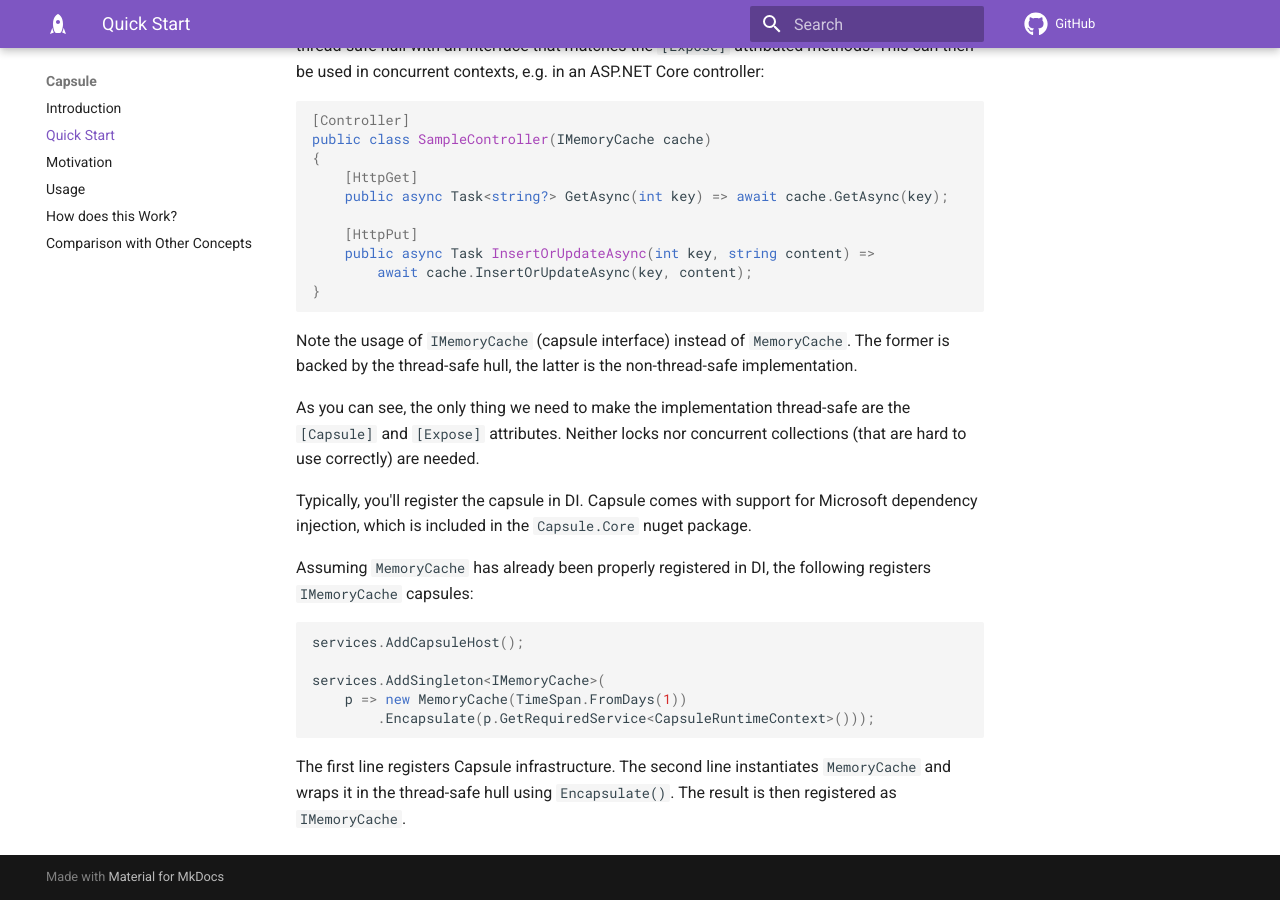
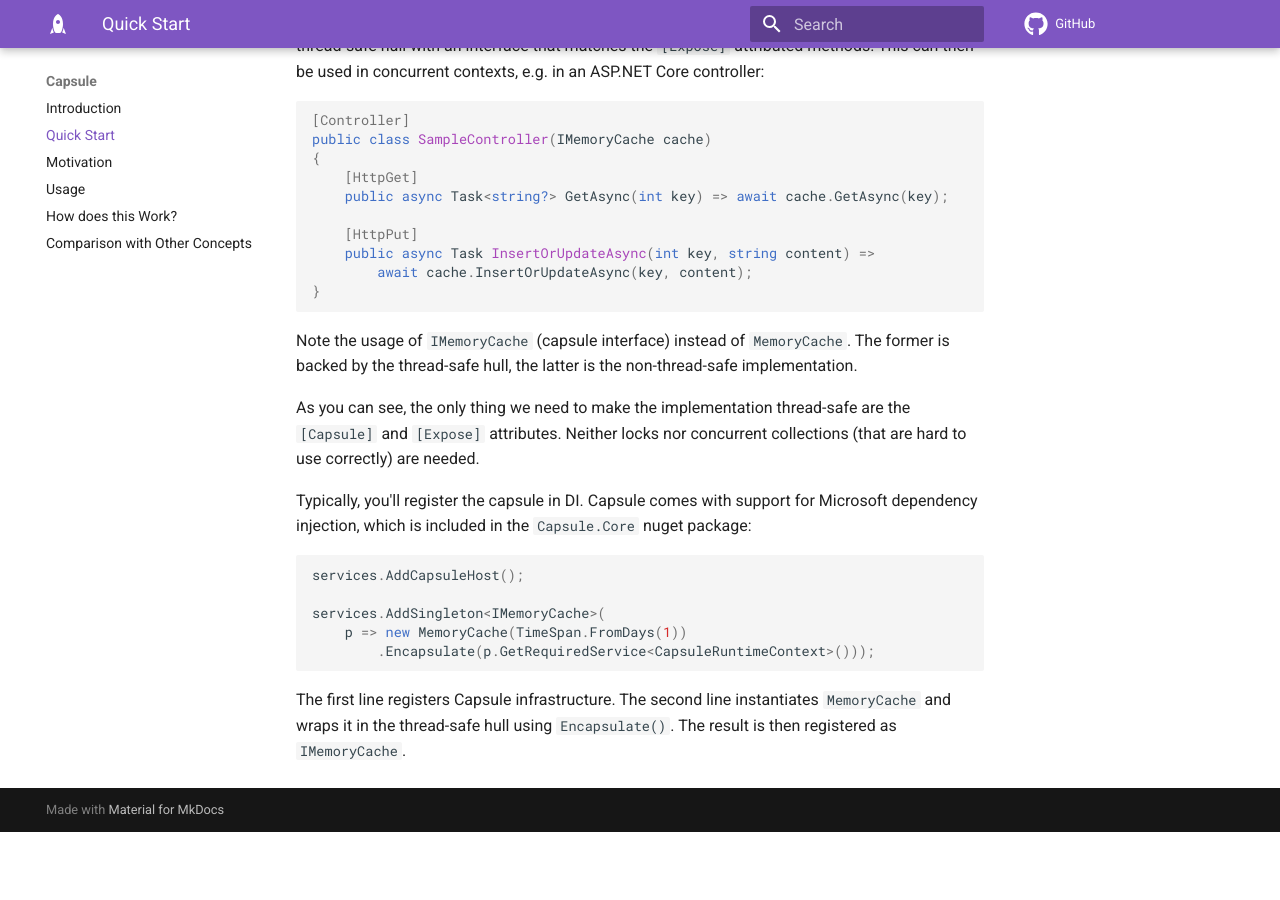
Before and after one commit to thedmi/capsule, an MkDocs documentation site: the page built from docs/docs/10_quickstart.md, in a window 1280 px wide and 900 px high, scrolled down 774 px. Built offline with MkDocs 1.6.1 and Material for MkDocs 9.7.7, drawn with Linux system fonts in a browser that asks for light colours; comment, search, counter and statistics services are not loaded; after the commit the page ends 1606 px from its top, so only the background shows below that.

Commit message:
docs: Clarify quickstart

````diff
--- a/docs/docs/10_quickstart.md
+++ b/docs/docs/10_quickstart.md
@@ -48,9 +48,7 @@ Note the usage of `IMemoryCache` (capsule interface) instead of `MemoryCache`. T
 
 As you can see, the only thing we need to make the implementation thread-safe are the `[Capsule]` and `[Expose]` attributes. Neither locks nor concurrent collections (that are hard to use correctly) are needed.
 
-Typically, you'll register the capsule in DI. Capsule comes with support for Microsoft dependency injection, which is included in the `Capsule.Core` nuget package.
-
-Assuming `MemoryCache` has already been properly registered in DI, the following registers `IMemoryCache` capsules:
+Typically, you'll register the capsule in DI. Capsule comes with support for Microsoft dependency injection, which is included in the `Capsule.Core` nuget package:
 
 ```csharp
 services.AddCapsuleHost();
````
